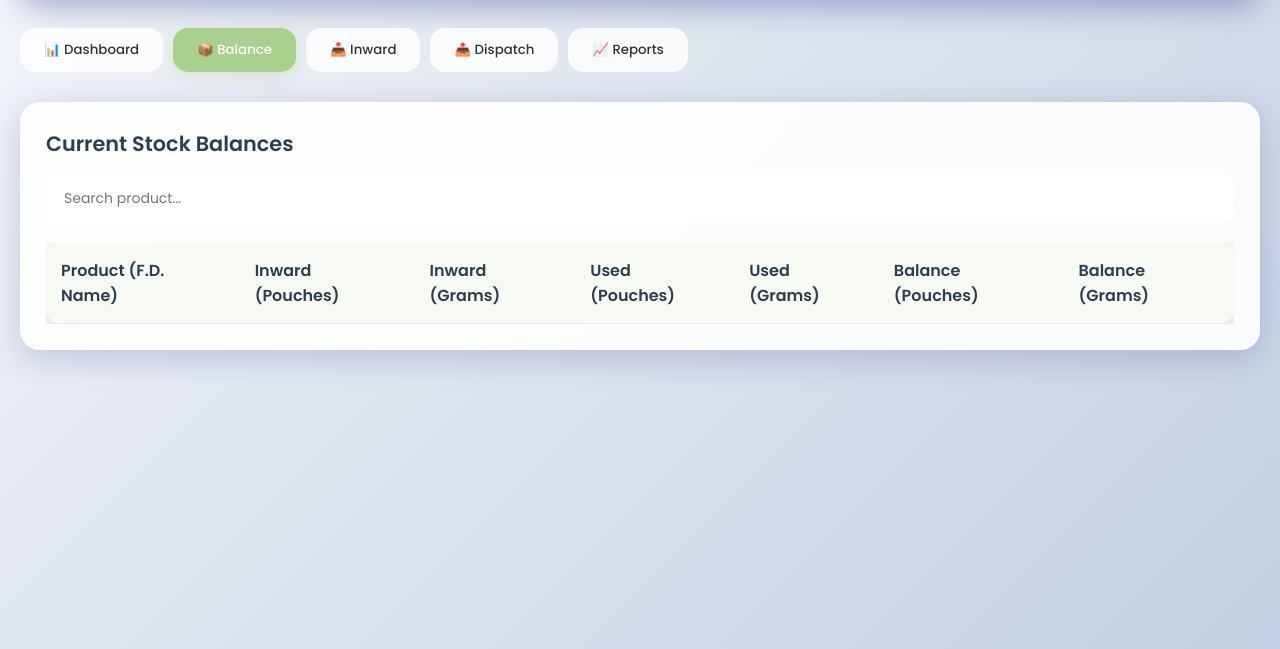
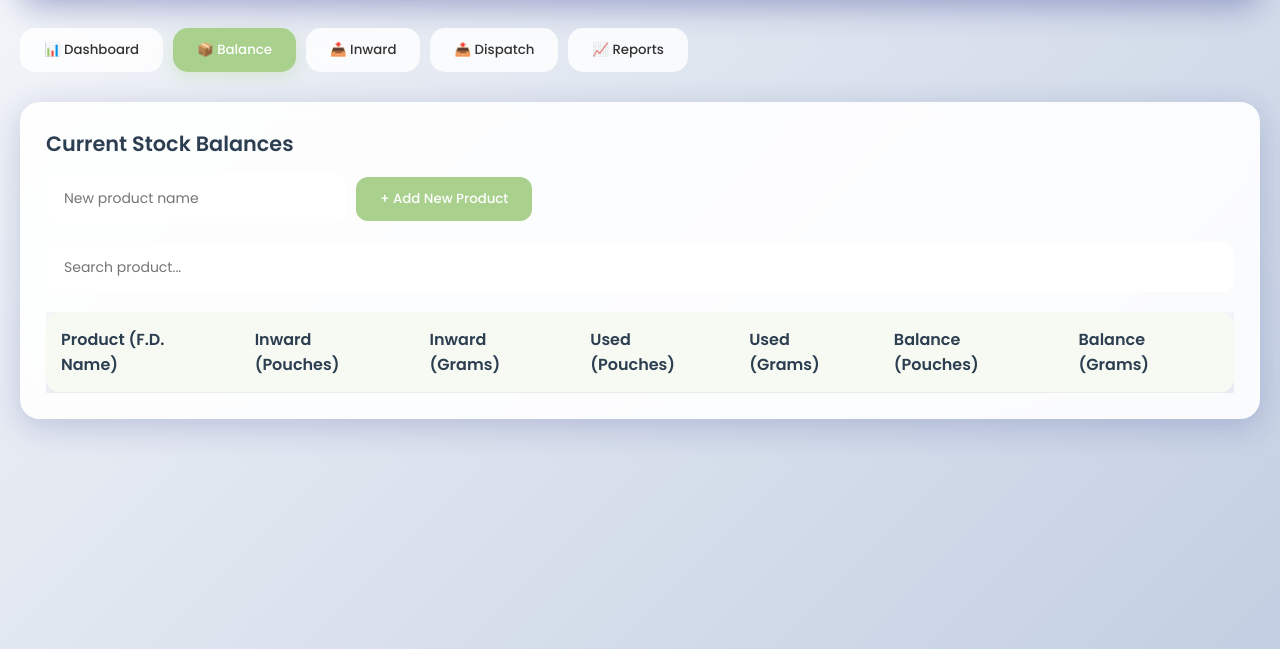
Before and after one commit to JD-7/inventory-frontend, a plain HTML site: page index.html in a window 1280 px wide. Both pictures are taken after a click on the button "📦 Balance". Shown: the part 151-800 px from the top of the page. Drawn offline with Linux system fonts and the light colour scheme; no server answers.

Commit message:
Update index.html

```diff
--- a/index.html
+++ b/index.html
@@ -408,6 +408,25 @@
     <div id="balance" class="content-section">
       <div class="bento-card">
         <h3>Current Stock Balances</h3>
+        <!-- ─────────────────────────────────────────────────────────────
+         NEW: Add “Add New Product” form above the table
+         ──────────────────────────────────────────────────────────── -->
+        <div style="display:flex; align-items:center; margin-bottom: 20px;">
+          <input
+            type="text"
+            id="newProductName"
+            class="form-input"
+            placeholder="New product name"
+            style="max-width: 300px; margin-right: 10px;"
+          />
+          <button
+            type="button"
+            id="addProductBtn"
+            class="btn btn-primary"
+          >
+            + Add New Product
+          </button>
+        </div>
         <div class="search-container">
           <input
             type="text"
@@ -748,6 +767,7 @@
       renderBalanceTable(filtered);
     }
 
+
     /*===================================
       INWARD SECTION
     ===================================*/
```
